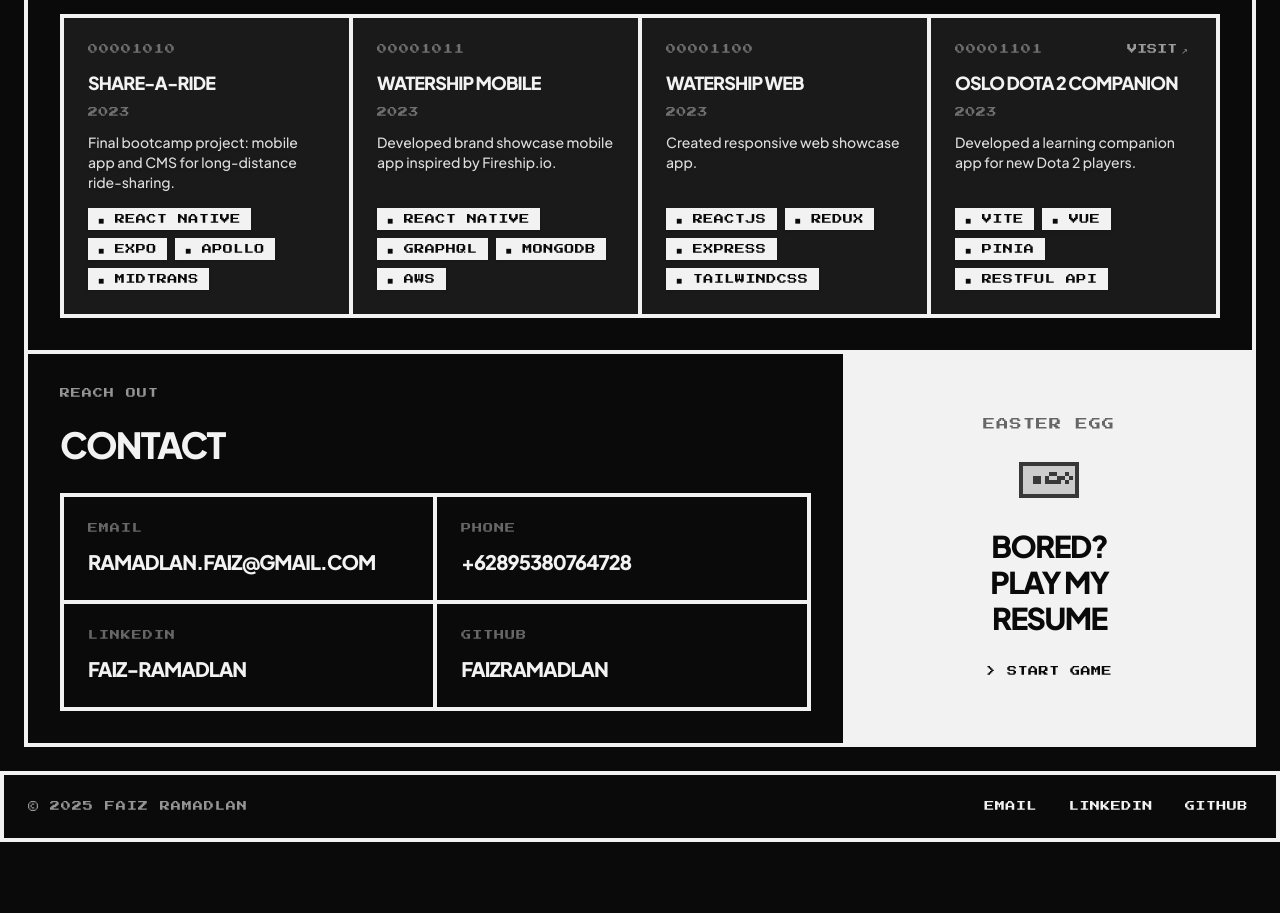
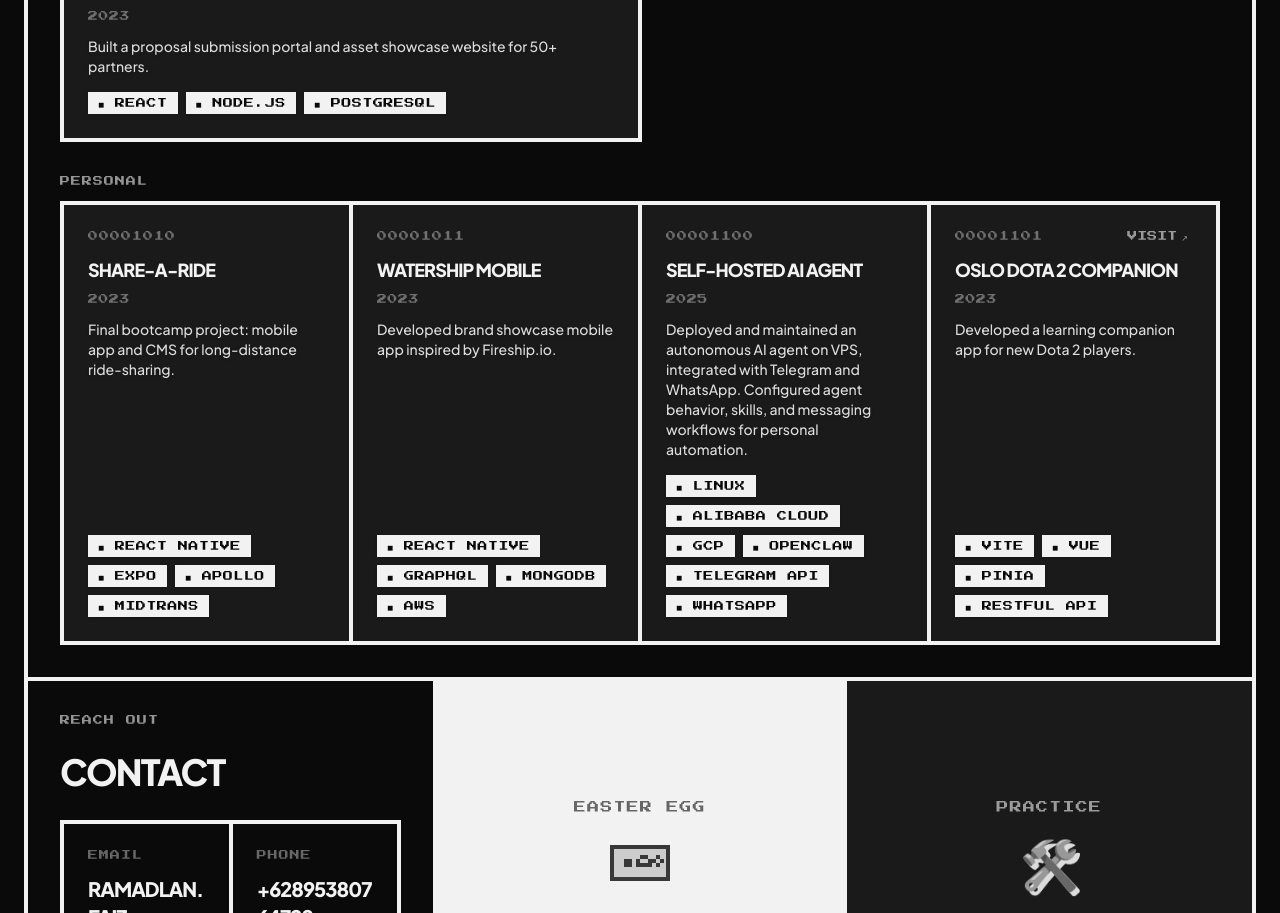
Before and after one commit to faizramadlan/PortfolioFaiz, a Next.js app: page / in a window 1280 px wide. Shown: the part 2606-3519 px from the top of the page. Before the commit the page ends 3448 px from the top, so only its background shows below. Built offline with nearby package versions, Linux system fonts and the light colour scheme.

Commit message:
new section

```diff
--- a/src/app/page.tsx
+++ b/src/app/page.tsx
@@ -98,7 +98,7 @@ export default function Home() {
   };
 
   return (
-    <main className="min-h-screen">
+    <main className="min-h-screen overflow-x-hidden w-full">
       {/* Top Nav Bar */}
       <nav className="sticky top-0 z-40 bg-[var(--background)] brutal-border border-t-0 border-x-0 p-3 md:p-6 flex justify-between items-center gap-2">
         <div className="font-black text-lg md:text-3xl tracking-tighter uppercase shrink-0">
@@ -171,13 +171,13 @@ export default function Home() {
             <Projects />
           </div>
 
-          {/* Contact — takes left side */}
-          <div id="contact" className="brutal-border p-6 md:p-8 col-span-2 md:col-span-1 lg:col-span-2">
+          {/* Contact */}
+          <div id="contact" className="brutal-border p-6 md:p-8 col-span-2 md:col-span-1 lg:col-span-1">
             <Contact />
           </div>
 
-          {/* Game CTA Card — takes right side on mobile */}
-          <div className="brutal-border p-6 md:p-8 col-span-2 md:col-span-1 flex flex-col items-center justify-center gap-4 md:gap-6 bg-[var(--foreground)] text-[var(--background)]">
+          {/* Game CTA Card */}
+          <div className="brutal-border p-6 md:p-8 col-span-2 md:col-span-1 lg:col-span-1 flex flex-col items-center justify-center gap-4 md:gap-6 bg-[var(--foreground)] text-[var(--background)]">
             <div className="font-press-start text-[8px] md:text-xs tracking-widest opacity-60">EASTER EGG</div>
             <svg width="48" height="36" viewBox="0 0 64 48" fill="none" xmlns="http://www.w3.org/2000/svg" className="opacity-80 md:w-16 md:h-12">
               <rect x="4" y="8" width="56" height="32" rx="0" fill="currentColor" fillOpacity="0.2" stroke="currentColor" strokeWidth="4" />
@@ -205,6 +205,21 @@ export default function Home() {
                 HI-SCORE: {highScore.toString().padStart(6, '0')}
               </div>
             )}
+          </div>
+
+          {/* Tools CTA Card */}
+          <div className="brutal-border p-6 md:p-8 col-span-2 md:col-span-2 lg:col-span-1 flex flex-col items-center justify-center gap-4 md:gap-6 bg-[var(--card-bg)] text-[var(--foreground)] border-t-0 md:border-t-4 lg:border-t-4">
+            <div className="font-press-start text-[8px] md:text-xs tracking-widest opacity-60">PRACTICE</div>
+            <div className="text-4xl md:text-5xl opacity-90 drop-shadow-[4px_4px_0px_var(--foreground)] grayscale">🛠️</div>
+            <div className="font-black text-xl md:text-3xl uppercase tracking-tighter text-center">
+              OR CHECK<br />MY TOOLS<br />INSTEAD
+            </div>
+            <a
+              href="/tools"
+              className="brutal-tag bg-[var(--foreground)] text-[var(--background)] px-4 py-2 md:px-6 md:py-3 hover:opacity-80 transition-opacity cursor-pointer text-[8px] md:text-[10px]"
+            >
+              {'>'} EXPLORE TOOLS
+            </a>
           </div>
 
         </div>
--- a/src/app/tools/cheatsheet/page.tsx
+++ b/src/app/tools/cheatsheet/page.tsx
@@ -424,7 +424,7 @@ export default function CheatsheetPage() {
     }, [activeTab, searchQuery]);
 
     return (
-        <main className="min-h-screen bg-[var(--background)] flex flex-col font-mono text-[13px] leading-relaxed transition-colors duration-200">
+        <main className="min-h-screen overflow-x-hidden w-full bg-[var(--background)] flex flex-col font-mono text-[13px] leading-relaxed transition-colors duration-200">
             <style dangerouslySetInnerHTML={{
                 __html: `
         .cs-pane { animation: fu 0.18s ease; }
@@ -762,7 +762,8 @@ export default function CheatsheetPage() {
             {/* CHEATSHEET VIEW */}
             {view === 'cheatsheet' && (
                 <>
-                    <nav className="sticky top-[108px] md:top-[60px] z-30 bg-[var(--background)] brutal-border border-x-0 border-t-0 px-4 md:px-8 flex overflow-x-auto scrollbar-hide py-1">
+                    <nav className="sticky top-[108px] md:top-[60px] w-full max-w-[100vw] z-30 bg-[var(--background)] brutal-border border-x-0 border-t-0 flex overflow-x-auto overflow-y-hidden scrollbar-hide py-1 px-2 md:px-6">
+                        <div className="flex w-max px-2 md:px-2">
                             {tabs.map(t => (
                                 <button
                                     key={t.id}
@@ -772,6 +773,7 @@ export default function CheatsheetPage() {
                                     {t.label}
                                 </button>
                             ))}
+                        </div>
                     </nav>
 
                     <div className="flex-1 p-4 md:p-8 cs-pane" key={activeTab}>
@@ -849,8 +851,9 @@ export default function CheatsheetPage() {
                         )}
                     </div>
                 </>
-            )}
+            )
+            }
 
-        </main>
+        </main >
     );
 }
--- a/src/components/sections/Projects.tsx
+++ b/src/components/sections/Projects.tsx
@@ -56,10 +56,10 @@ export default function Projects() {
         },
         {
             id: "00001100",
-            name: "WATERSHIP WEB",
-            description: "Created responsive web showcase app.",
-            period: "2023",
-            tags: ["REACTJS", "REDUX", "EXPRESS", "TAILWINDCSS"],
+            name: "SELF-HOSTED AI AGENT",
+            description: "Deployed and maintained an autonomous AI agent on VPS, integrated with Telegram and WhatsApp. Configured agent behavior, skills, and messaging workflows for personal automation.",
+            period: "2025",
+            tags: ["LINUX", "ALIBABA CLOUD", "GCP", "OPENCLAW", "TELEGRAM API", "WHATSAPP"],
         },
         {
             id: "00001101",
--- a/src/components/sections/Skills.tsx
+++ b/src/components/sections/Skills.tsx
@@ -3,7 +3,8 @@ export default function Skills() {
         { label: "LANGUAGES", items: ["JavaScript", "TypeScript", "SQL", "Python"] },
         { label: "FRONTEND", items: ["React.js", "Next.js", "Vue.js", "React Native", "Expo", "Redux", "Pinia", "TailwindCSS"] },
         { label: "BACKEND & DB", items: ["Node.js", "Express.js", "MySQL", "PostgreSQL", "MongoDB", "Redis", "GraphQL", "RESTful APIs"] },
-        { label: "DEVOPS & TOOLS", items: ["Docker", "Kubernetes", "Nginx", "GitHub", "Postman", "Figma", "Linux", "AWS", "Midtrans API"] },
+        { label: "DEVOPS & TOOLS", items: ["Docker", "Kubernetes", "Nginx", "GitHub", "Postman", "Figma", "Linux", "AWS", "GCP", "Alibaba Cloud", "Midtrans API"] },
+        { label: "AI & LLM", items: ["LLM Integration", "Prompt Engineering", "Openclaw"] },
     ];
 
     return (
```
Lines whose indentation alone changed are shown as unchanged.
